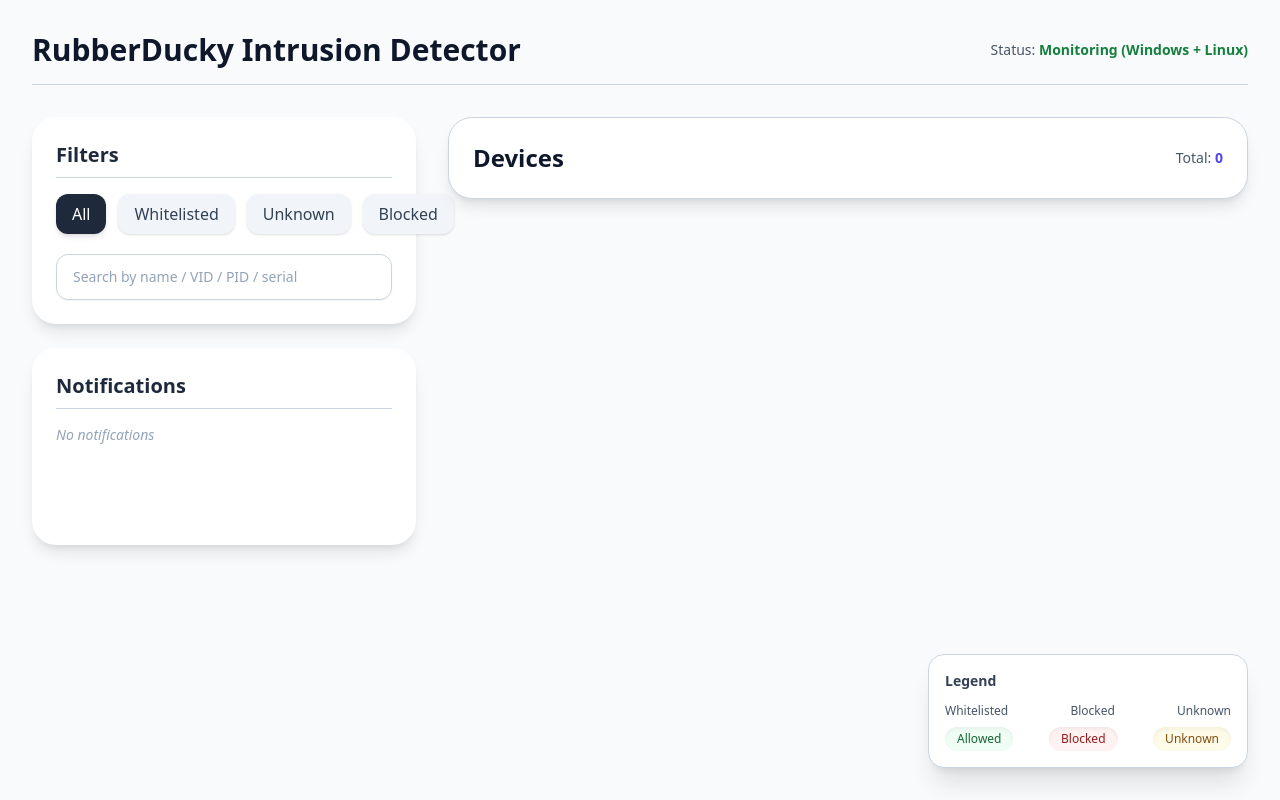
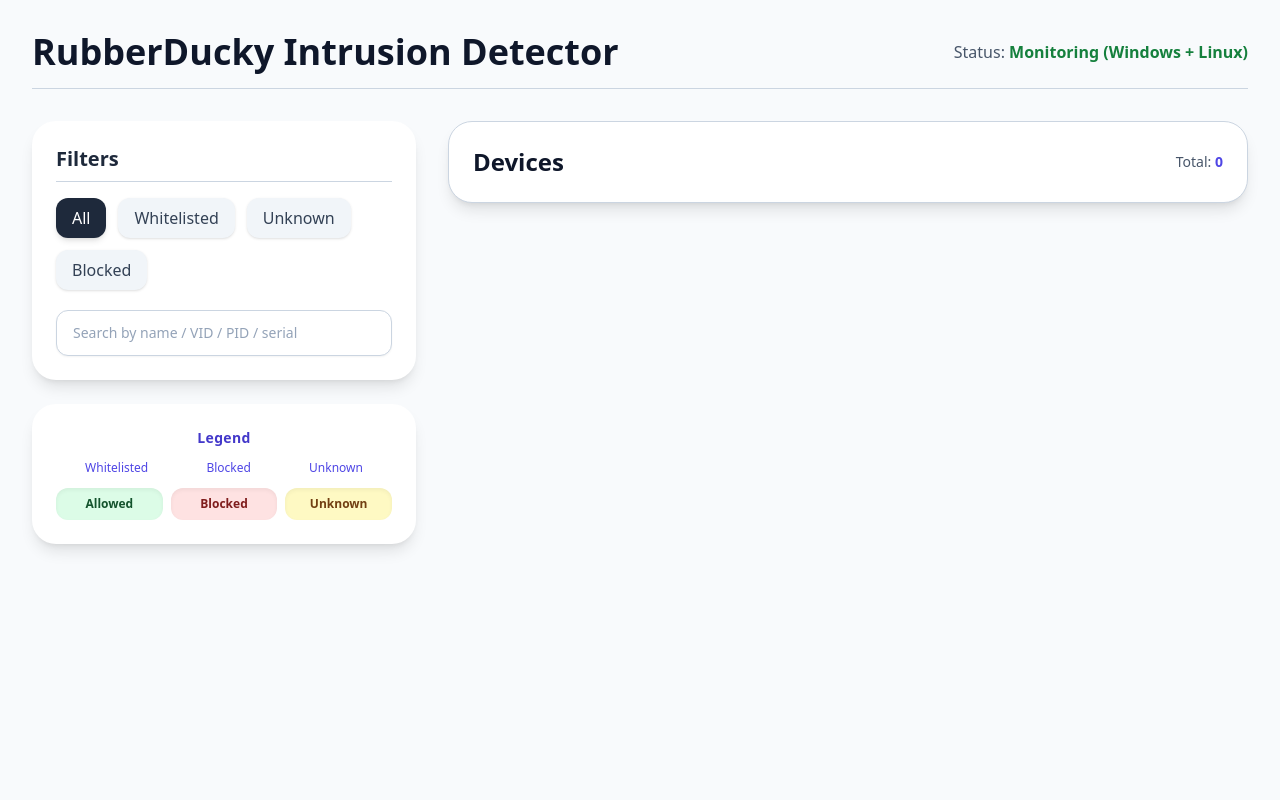
Before and after one commit to joshvajaspher6-dotcom/smart-usb-rubber-ducky-defender, a plain HTML site: page index.html in a window 1280 px wide. Drawn offline with nearby package versions, Linux system fonts and the light colour scheme; no server answers.

Commit message:
index.html

```diff
--- a/index.html
+++ b/index.html
@@ -7,18 +7,20 @@
 </head>
 <body class="min-h-screen bg-slate-50 p-8 font-sans text-slate-800">
 
-<header class="mb-8 flex items-center justify-between border-b border-slate-300 pb-4">
-  <h1 class="text-3xl font-extrabold text-slate-900">RubberDucky Intrusion Detector</h1>
-  <div class="text-sm text-slate-600">
+<header class="mb-8 flex flex-col md:flex-row items-start md:items-center justify-between border-b border-slate-300 pb-4">
+  <h1 class="text-3xl md:text-4xl font-extrabold text-slate-900 mb-3 md:mb-0">RubberDucky Intrusion Detector</h1>
+  <div class="text-sm text-slate-600 md:text-base">
     Status: <span class="font-semibold text-green-700">Monitoring (Windows + Linux)</span>
   </div>
 </header>
 
-<main class="grid grid-cols-3 gap-8">
-  <aside class="col-span-1 space-y-6">
-    <section class="bg-white p-6 rounded-3xl shadow-lg">
+<main class="grid grid-cols-1 md:grid-cols-3 gap-8 relative">
+  <!-- Sidebar -->
+  <aside class="col-span-1 flex flex-col space-y-6">
+    <!-- Filters Section -->
+    <section id="filtersBox" class="bg-white p-6 rounded-3xl shadow-lg hover:shadow-xl transition">
       <h2 class="text-xl font-semibold mb-4 border-b border-slate-300 pb-2">Filters</h2>
-      <div class="flex gap-3 mb-5">
+      <div class="flex gap-3 mb-5 flex-wrap">
         <button data-filter="all" class="filter-btn px-4 py-2 rounded-xl bg-slate-800 text-white font-medium shadow-md hover:bg-slate-900 transition">All</button>
         <button data-filter="whitelisted" class="filter-btn px-4 py-2 rounded-xl bg-slate-100 text-slate-700 font-medium shadow hover:bg-green-200 transition">Whitelisted</button>
         <button data-filter="unknown" class="filter-btn px-4 py-2 rounded-xl bg-slate-100 text-slate-700 font-medium shadow hover:bg-yellow-200 transition">Unknown</button>
@@ -27,16 +29,25 @@
       <input id="searchBox" placeholder="Search by name / VID / PID / serial" class="w-full border border-slate-300 rounded-xl px-4 py-3 text-sm shadow-sm placeholder:text-slate-400 focus:outline-none focus:ring-2 focus:ring-indigo-500 focus:border-indigo-500" />
     </section>
 
-    <section class="bg-white p-6 rounded-3xl shadow-lg">
-      <h2 class="text-xl font-semibold mb-4 border-b border-slate-300 pb-2">Notifications</h2>
-      <div id="notifications" class="space-y-3 text-sm text-slate-600 min-h-[6rem]">
-        <div class="italic text-slate-400">No notifications</div>
+    <!-- Legend Box Below Filters -->
+    <section class="bg-white p-6 rounded-3xl shadow-lg hover:shadow-xl transition mt-5">
+      <div class="text-sm font-semibold mb-3 text-indigo-700 tracking-wide text-center">Legend</div>
+      <div class="flex justify-around text-xs text-indigo-600 font-medium mb-3">
+        <div>Whitelisted</div>
+        <div>Blocked</div>
+        <div>Unknown</div>
+      </div>
+      <div class="flex justify-around gap-2">
+        <div class="flex-1 px-4 py-2 rounded-xl bg-green-100 text-green-900 shadow-inner text-xs font-semibold text-center">Allowed</div>
+        <div class="flex-1 px-4 py-2 rounded-xl bg-red-100 text-red-900 shadow-inner text-xs font-semibold text-center">Blocked</div>
+        <div class="flex-1 px-4 py-2 rounded-xl bg-yellow-100 text-yellow-900 shadow-inner text-xs font-semibold text-center">Unknown</div>
       </div>
     </section>
   </aside>
 
-  <section class="col-span-2">
-    <div class="bg-white p-6 rounded-3xl shadow-lg mb-6 flex items-center justify-between border border-slate-300">
+  <!-- Devices Section -->
+  <section class="col-span-2 flex flex-col gap-6">
+    <div class="bg-white p-6 rounded-3xl shadow-lg flex items-center justify-between border border-slate-300 hover:shadow-xl transition">
       <h2 class="text-2xl font-semibold text-slate-900">Devices</h2>
       <div class="text-sm text-slate-600">
         Total: <span id="deviceCount" class="font-semibold text-indigo-600">0</span>
@@ -45,22 +56,6 @@
     <div id="deviceList" class="grid grid-cols-1 gap-5"></div>
   </section>
 </main>
-
-<div class="fixed bottom-8 right-8 w-80">
-  <div class="bg-white p-4 rounded-2xl shadow-xl border border-slate-300">
-    <div class="text-sm font-semibold mb-3 text-slate-700">Legend</div>
-    <div class="flex justify-between text-xs text-slate-600 font-medium mb-2">
-      <div>Whitelisted</div>
-      <div>Blocked</div>
-      <div>Unknown</div>
-    </div>
-    <div class="flex justify-between">
-      <div class="px-3 py-1 rounded-xl bg-green-50 text-green-800 shadow-inner text-xs">Allowed</div>
-      <div class="px-3 py-1 rounded-xl bg-red-50 text-red-800 shadow-inner text-xs">Blocked</div>
-      <div class="px-3 py-1 rounded-xl bg-yellow-50 text-yellow-800 shadow-inner text-xs">Unknown</div>
-    </div>
-  </div>
-</div>
 
 <!-- Modal Overlay -->
 <div id="confirmModal" class="fixed inset-0 bg-black bg-opacity-50 hidden items-center justify-center z-50">
@@ -81,7 +76,6 @@ let pendingAction = null;
 
 const deviceList = document.getElementById("deviceList");
 const deviceCount = document.getElementById("deviceCount");
-const notifications = document.getElementById("notifications");
 const searchBox = document.getElementById("searchBox");
 
 const confirmModal = document.getElementById("confirmModal");
@@ -153,8 +147,8 @@ function confirmAction(id, action) {
   pendingAction = { id, action };
   const actionText = action.charAt(0).toUpperCase() + action.slice(1);
 
-  modalTitle.textContent = `${actionText} Device`;
-  modalMessage.textContent = `Are you sure you want to ${action.toLowerCase()} this device?`;
+  modalTitle.textContent = ${actionText} Device;
+  modalMessage.textContent = Are you sure you want to ${action.toLowerCase()} this device?;
   confirmModal.classList.remove("hidden");
   confirmModal.classList.add("flex");
 }
@@ -172,7 +166,7 @@ btnConfirm.onclick = async () => {
   confirmModal.classList.add("hidden");
   confirmModal.classList.remove("flex");
 
-  await fetch(`/device/${id}/action`, {
+  await fetch(/device/${id}/action, {
     method: "POST",
     headers: { "Content-Type": "application/json" },
     body: JSON.stringify({ action }),
```
